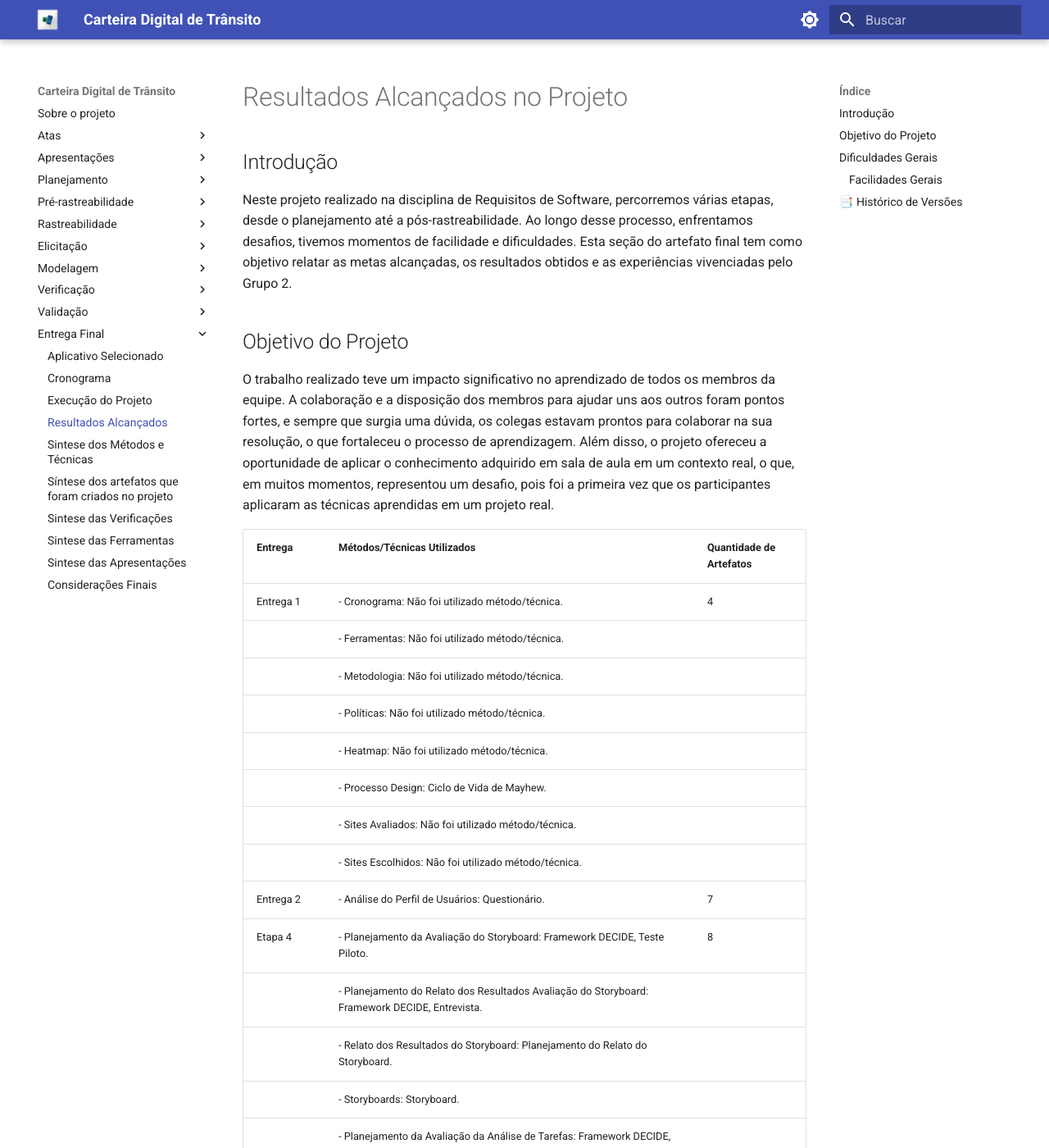
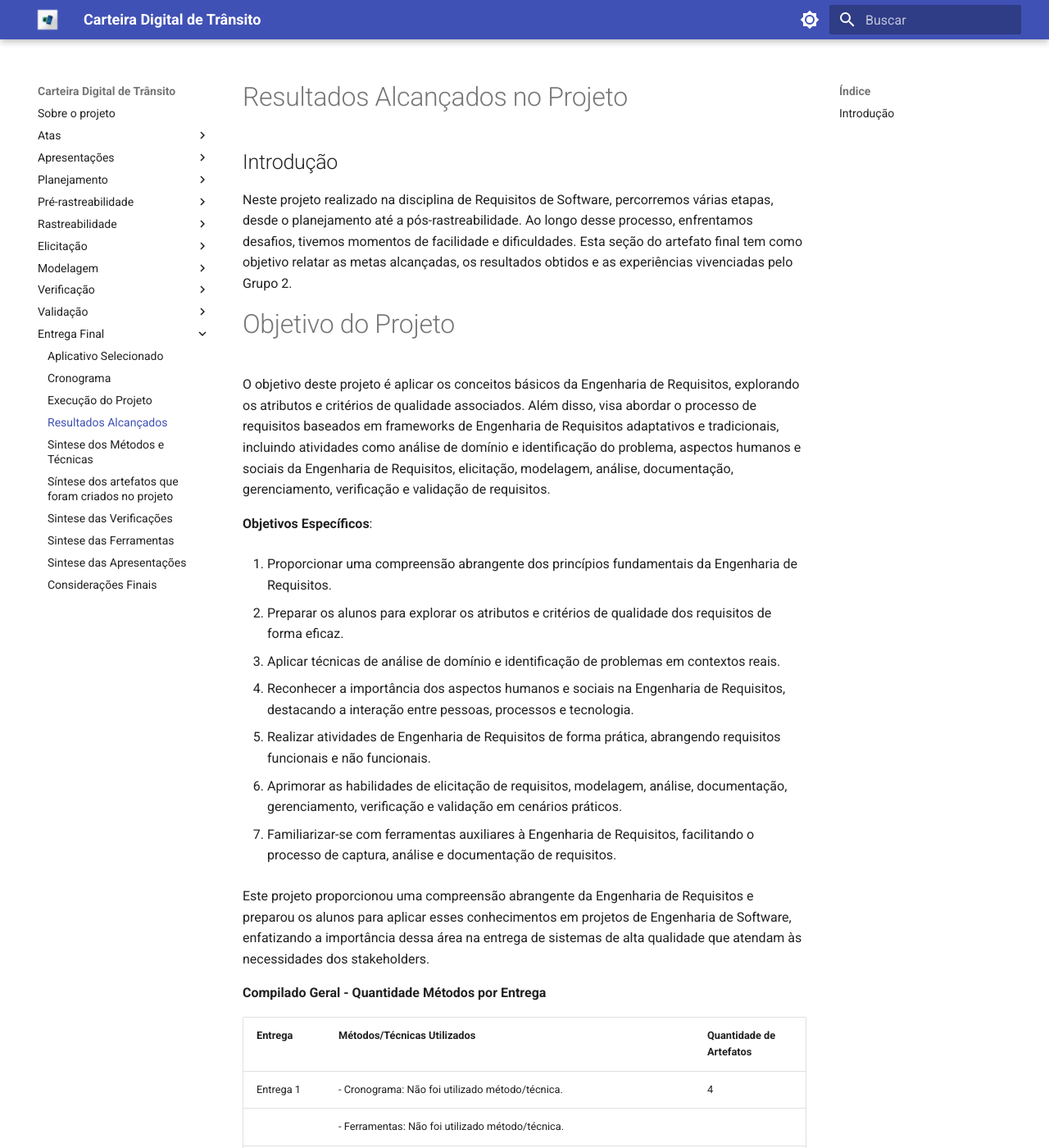
Before and after one commit to Requisitos-de-Software/2023.2-Carteira_Digital_de_Transito, an MkDocs documentation site: the page built from docs/entrega-final/resultados-alcan.md, in a window 1280 px wide and 1400 px high. Shown: the whole window at 82% size. Built offline with MkDocs 1.6.1 and Material for MkDocs 9.7.7, drawn with Linux system fonts in a browser that asks for light colours.

Commit message:
Update resultados-alcan.md

```diff
--- a/docs/entrega-final/resultados-alcan.md
+++ b/docs/entrega-final/resultados-alcan.md
@@ -4,9 +4,29 @@
 
 Neste projeto realizado na disciplina de Requisitos de Software, percorremos várias etapas, desde o planejamento até a pós-rastreabilidade. Ao longo desse processo, enfrentamos desafios, tivemos momentos de facilidade e dificuldades. Esta seção do artefato final tem como objetivo relatar as metas alcançadas, os resultados obtidos e as experiências vivenciadas pelo Grupo 2.
 
-## Objetivo do Projeto
+# Objetivo do Projeto
 
-O trabalho realizado teve um impacto significativo no aprendizado de todos os membros da equipe. A colaboração e a disposição dos membros para ajudar uns aos outros foram pontos fortes, e sempre que surgia uma dúvida, os colegas estavam prontos para colaborar na sua resolução, o que fortaleceu o processo de aprendizagem. Além disso, o projeto ofereceu a oportunidade de aplicar o conhecimento adquirido em sala de aula em um contexto real, o que, em muitos momentos, representou um desafio, pois foi a primeira vez que os participantes aplicaram as técnicas aprendidas em um projeto real.
+O objetivo deste projeto é aplicar os conceitos básicos da Engenharia de Requisitos, explorando os atributos e critérios de qualidade associados. Além disso, visa abordar o processo de requisitos baseados em frameworks de Engenharia de Requisitos adaptativos e tradicionais, incluindo atividades como análise de domínio e identificação do problema, aspectos humanos e sociais da Engenharia de Requisitos, elicitação, modelagem, análise, documentação, gerenciamento, verificação e validação de requisitos.
+
+**Objetivos Específicos**:
+
+1. Proporcionar uma compreensão abrangente dos princípios fundamentais da Engenharia de Requisitos.
+
+2. Preparar os alunos para explorar os atributos e critérios de qualidade dos requisitos de forma eficaz.
+
+3. Aplicar técnicas de análise de domínio e identificação de problemas em contextos reais.
+
+4. Reconhecer a importância dos aspectos humanos e sociais na Engenharia de Requisitos, destacando a interação entre pessoas, processos e tecnologia.
+
+5. Realizar atividades de Engenharia de Requisitos de forma prática, abrangendo requisitos funcionais e não funcionais.
+
+6. Aprimorar as habilidades de elicitação de requisitos, modelagem, análise, documentação, gerenciamento, verificação e validação em cenários práticos.
+
+7. Familiarizar-se com ferramentas auxiliares à Engenharia de Requisitos, facilitando o processo de captura, análise e documentação de requisitos.
+
+Este projeto proporcionou uma compreensão abrangente da Engenharia de Requisitos e preparou os alunos para aplicar esses conhecimentos em projetos de Engenharia de Software, enfatizando a importância dessa área na entrega de sistemas de alta qualidade que atendam às necessidades dos stakeholders.
+
+**Compilado Geral - Quantidade Métodos por Entrega**
 
 | Entrega  | Métodos/Técnicas Utilizados                                     | Quantidade de Artefatos |
 |----------|------------------------------------------------------------------|--------------------------|
```
